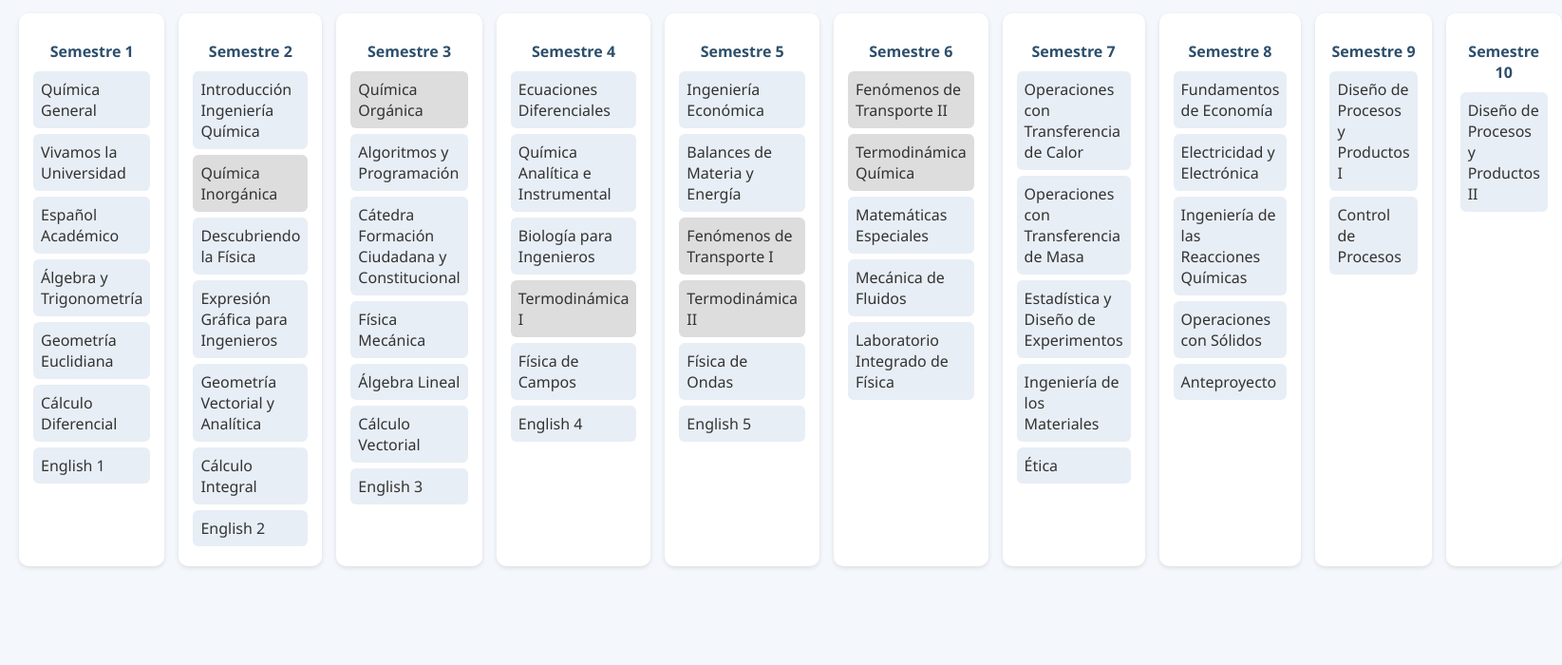
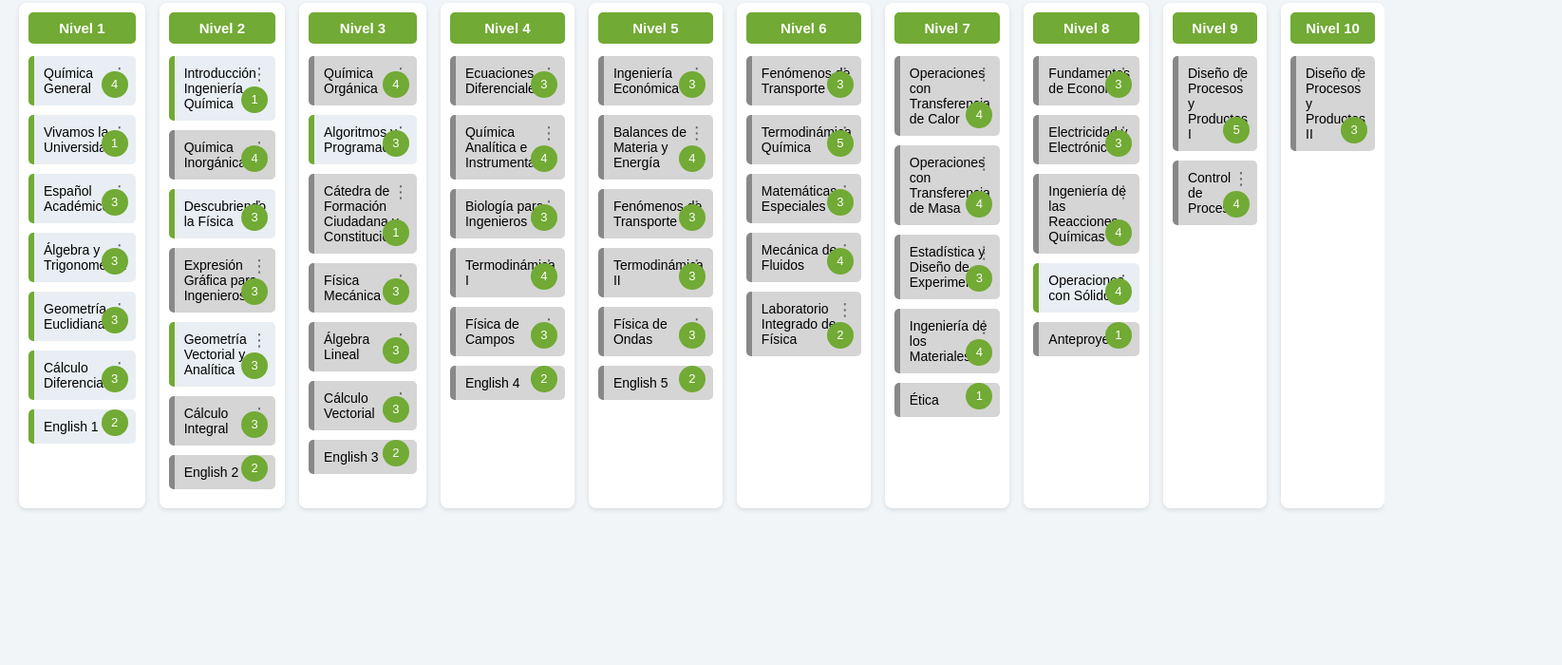
Before and after one commit to Niki2159/NUEVA-MALLA-INGENIERIA-QUIMICA, a plain HTML site: page INDEX.HTML in a window 1280 px wide. Shown: the part 100-800 px from the top of the page at 95% size, 1645 px wide, since content can reach past the window. Drawn offline with Linux system fonts and the light colour scheme.

Commit message:
Refactor INDEX.HTML with new styles and course data
Updated styling and course structure in INDEX.HTML.

```diff
--- a/INDEX.HTML
+++ b/INDEX.HTML
@@ -5,65 +5,92 @@
 <title>Malla Curricular Ingeniería Química</title>
 <style>
 body {
-        font-family: "Segoe UI", sans-serif;
-        background: #f4f7fb;
+    font-family: Arial, sans-serif;
+    background: #f2f5f7;
     margin: 0;
     padding: 20px;
-        color: #333;
 }
 h1 {
     text-align: center;
-        color: #345;
-        margin-bottom: 30px;
+    color: #2f4f4f;
 }
 .grid {
     display: grid;
     grid-template-columns: repeat(10, 1fr);
     gap: 15px;
+    margin-top: 25px;
 }
 .semester {
-        background: white;
-        padding: 15px;
-        border-radius: 10px;
+    background: #ffffff;
+    border-radius: 8px;
+    padding: 10px;
     box-shadow: 0 2px 5px rgba(0,0,0,0.1);
 }
 .semester h2 {
-        font-size: 16px;
+    background: #71aa34;
+    color: white;
+    padding: 8px;
+    font-size: 15px;
     text-align: center;
-        margin-bottom: 10px;
-        color: #2d4f6c;
+    border-radius: 5px;
+    margin-top: 0;
 }
 .course {
-        padding: 8px;
-        margin: 6px 0;
-        border-radius: 6px;
-        background: #e8eef5;
+    position: relative;
+    background: #e8eef3;
+    border-left: 6px solid #71aa34;
+    padding: 10px;
+    margin: 10px 0;
+    border-radius: 5px;
     cursor: pointer;
-        position: relative;
+    font-size: 14px;
     transition: 0.2s;
 }
+.course.approved {
+    background: #c5e8b7 !important;
+    text-decoration: line-through;
+}
 .course.locked {
-        background: #ddd;
+    background: #d5d5d5;
     cursor: not-allowed;
+    border-left-color: #888;
 }
-    .course.approved {
-        background: #b6e3b0;
-        text-decoration: line-through;
+.dots {
+    position: absolute;
+    right: 8px;
+    top: 8px;
+    font-size: 18px;
+    color: #666;
+}
+.credits {
+    position: absolute;
+    right: 8px;
+    bottom: 8px;
+    background: #71aa34;
+    color: white;
+    width: 28px;
+    height: 28px;
+    border-radius: 50%;
+    display: flex;
+    justify-content: center;
+    align-items: center;
+    font-size: 13px;
 }
 .tooltip {
     visibility: hidden;
     opacity: 0;
-        background: #333;
-        color: #fff;
+    background: black;
+    color: white;
     padding: 6px;
     border-radius: 5px;
+    font-size: 12px;
     position: absolute;
+    top: 50%;
     left: 105%;
-        top: 50%;
     transform: translateY(-50%);
     white-space: nowrap;
-        font-size: 12px;
     transition: 0.2s;
+    z-index: 5;
 }
 .course.locked:hover .tooltip {
     visibility: visible;
@@ -79,38 +106,133 @@
 
 <script>
 const semesters = {
-    "1": ["Química General","Vivamos la Universidad","Español Académico","Álgebra y Trigonometría",
-          "Geometría Euclidiana","Cálculo Diferencial","English 1"],
-    "2": ["Introducción Ingeniería Química","Química Inorgánica","Descubriendo la Física",
-          "Expresión Gráfica para Ingenieros","Geometría Vectorial y Analítica","Cálculo Integral","English 2"],
-    "3": ["Química Orgánica","Algoritmos y Programación","Cátedra Formación Ciudadana y Constitucional",
-          "Física Mecánica","Álgebra Lineal","Cálculo Vectorial","English 3"],
-    "4": ["Ecuaciones Diferenciales","Química Analítica e Instrumental","Biología para Ingenieros",
-          "Termodinámica I","Física de Campos","English 4"],
-    "5": ["Ingeniería Económica","Balances de Materia y Energía","Fenómenos de Transporte I",
-          "Termodinámica II","Física de Ondas","English 5"],
-    "6": ["Fenómenos de Transporte II","Termodinámica Química","Matemáticas Especiales",
-          "Mecánica de Fluidos","Laboratorio Integrado de Física"],
-    "7": ["Operaciones con Transferencia de Calor","Operaciones con Transferencia de Masa",
-          "Estadística y Diseño de Experimentos","Ingeniería de los Materiales","Ética"],
-    "8": ["Fundamentos de Economía","Electricidad y Electrónica","Ingeniería de las Reacciones Químicas",
-          "Operaciones con Sólidos","Anteproyecto"],
-    "9": ["Diseño de Procesos y Productos I","Control de Procesos"],
-    "10":["Diseño de Procesos y Productos II"]
+    1: [
+        ["Química General", 4],
+        ["Vivamos la Universidad", 1],
+        ["Español Académico", 3],
+        ["Álgebra y Trigonometría", 3],
+        ["Geometría Euclidiana", 3],
+        ["Cálculo Diferencial", 3],
+        ["English 1", 2]
+    ],
+    2: [
+        ["Introducción Ingeniería Química", 1],
+        ["Química Inorgánica", 4],
+        ["Descubriendo la Física", 3],
+        ["Expresión Gráfica para Ingenieros", 3],
+        ["Geometría Vectorial y Analítica", 3],
+        ["Cálculo Integral", 3],
+        ["English 2", 2]
+    ],
+    3: [
+        ["Química Orgánica", 4],
+        ["Algoritmos y Programación", 3],
+        ["Cátedra de Formación Ciudadana y Constitucional", 1],
+        ["Física Mecánica", 3],
+        ["Álgebra Lineal", 3],
+        ["Cálculo Vectorial", 3],
+        ["English 3", 2]
+    ],
+    4: [
+        ["Ecuaciones Diferenciales", 3],
+        ["Química Analítica e Instrumental", 4],
+        ["Biología para Ingenieros", 3],
+        ["Termodinámica I", 4],
+        ["Física de Campos", 3],
+        ["English 4", 2]
+    ],
+    5: [
+        ["Ingeniería Económica", 3],
+        ["Balances de Materia y Energía", 4],
+        ["Fenómenos de Transporte I", 3],
+        ["Termodinámica II", 3],
+        ["Física de Ondas", 3],
+        ["English 5", 2]
+    ],
+    6: [
+        ["Fenómenos de Transporte II", 3],
+        ["Termodinámica Química", 5],
+        ["Matemáticas Especiales", 3],
+        ["Mecánica de Fluidos", 4],
+        ["Laboratorio Integrado de Física", 2]
+    ],
+    7: [
+        ["Operaciones con Transferencia de Calor", 4],
+        ["Operaciones con Transferencia de Masa", 4],
+        ["Estadística y Diseño de Experimentos", 3],
+        ["Ingeniería de los Materiales", 4],
+        ["Ética", 1]
+    ],
+    8: [
+        ["Fundamentos de Economía", 3],
+        ["Electricidad y Electrónica", 3],
+        ["Ingeniería de las Reacciones Químicas", 4],
+        ["Operaciones con Sólidos", 4],
+        ["Anteproyecto", 1]
+    ],
+    9: [
+        ["Diseño de Procesos y Productos I", 5],
+        ["Control de Procesos", 4]
+    ],
+    10: [
+        ["Diseño de Procesos y Productos II", 3]
+    ]
 };
 
-// Dependencias simples de ejemplo (puedes ajustarlas)
+// Prerequisitos
 const prereqs = {
-    "Química Inorgánica":["Química General"],
-    "Química Orgánica":["Química General","Química Inorgánica"],
-    "Termodinámica I":["Física Mecánica","Cálculo Vectorial"],
-    "Fenómenos de Transporte I":["Ecuaciones Diferenciales"],
-    "Fenómenos de Transporte II":["Fenómenos de Transporte I"],
-    "Termodinámica II":["Termodinámica I"],
-    "Termodinámica Química":["Termodinámica II"]
+    "Química Inorgánica": ["Química General"],
+    "Expresión Gráfica para Ingenieros": ["Geometría Euclidiana"],
+    "Cálculo Integral": ["Cálculo Diferencial", "Álgebra y Trigonometría"],
+    "English 2": ["English 1"],
+    "Química Orgánica": ["Química Inorgánica"],
+    "Cátedra de Formación Ciudadana y Constitucional": ["CREDITOS:20"],
+    "Física Mecánica": ["Geometría Vectorial y Analítica","Descubriendo la Física","Cálculo Diferencial"],
+    "Álgebra Lineal": ["Geometría Vectorial y Analítica","Álgebra y Trigonometría"],
+    "Cálculo Vectorial": ["Cálculo Integral","Geometría Vectorial y Analítica"],
+    "English 3": ["English 2"],
+    "Ecuaciones Diferenciales": ["Cálculo Integral","Álgebra Lineal"],
+    "Química Analítica e Instrumental": ["Química Orgánica"],
+    "Biología para Ingenieros": ["Química Orgánica"],
+    "Termodinámica I": ["Algoritmos y Programación"],
+    "Física de Campos": ["Física Mecánica","Cálculo Integral"],
+    "English 4": ["English 3"],
+    "Ingeniería Económica": ["CREDITOS:70"],
+    "Balances de Materia y Energía": ["Termodinámica I","Expresión Gráfica para Ingenieros"],
+    "Fenómenos de Transporte I": ["Ecuaciones Diferenciales"],
+    "Termodinámica II": ["Termodinámica I"],
+    "Física de Ondas": ["Física Mecánica"],
+    "English 5": ["English 4"],
+    "Fenómenos de Transporte II": ["Fenómenos de Transporte I"],
+    "Termodinámica Química": ["Química Analítica e Instrumental","Fenómenos de Transporte II","Balances de Materia y Energía"],
+    "Matemáticas Especiales": ["Ecuaciones Diferenciales","Algoritmos y Programación"],
+    "Mecánica de Fluidos": ["Fenómenos de Transporte I"],
+    "Laboratorio Integrado de Física": ["Física de Campos","Física de Ondas"],
+    "Operaciones con Transferencia de Calor": ["Balances de Materia y Energía","Matemáticas Especiales","Mecánica de Fluidos"],
+    "Operaciones con Transferencia de Masa": ["Fenómenos de Transporte II","Termodinámica Química"],
+    "Estadística y Diseño de Experimentos": ["Química Analítica e Instrumental"],
+    "Ingeniería de los Materiales": ["Ingeniería Económica"],
+    "Ética": ["CREDITOS:100"],
+    "Fundamentos de Economía": ["CREDITOS:50"],
+    "Electricidad y Electrónica": ["Física de Campos"],
+    "Ingeniería de las Reacciones Químicas": ["Estadística y Diseño de Experimentos","Operaciones con Transferencia de Calor","Biología para Ingenieros"],
+    "Anteproyecto": ["Estadística y Diseño de Experimentos"],
+    "Diseño de Procesos y Productos I": ["Operaciones con Transferencia de Masa","Operaciones con Sólidos","Ingeniería de las Reacciones Químicas","Ingeniería de los Materiales"],
+    "Control de Procesos": ["Electricidad y Electrónica","Ingeniería de las Reacciones Químicas"],
+    "Diseño de Procesos y Productos II": ["Diseño de Procesos y Productos I"]
 };
 
 let approved = JSON.parse(localStorage.getItem("approvedCourses") || "[]");
+
+function totalCredits() {
+    let sum = 0;
+    for (let sem in semesters) {
+        semesters[sem].forEach(([name, credits]) => {
+            if (approved.includes(name)) sum += credits;
+        });
+    }
+    return sum;
+}
 
 function renderGrid() {
     const container = document.getElementById("grid");
@@ -121,40 +243,70 @@ function renderGrid() {
         col.className = "semester";
 
         const title = document.createElement("h2");
-        title.textContent = `Semestre ${sem}`;
+        title.textContent = `Nivel ${sem}`;
         col.appendChild(title);
 
-        semesters[sem].forEach(course => {
-            const div = document.createElement("div");
-            div.className = "course";
+        semesters[sem].forEach(([course, credits]) => {
+            const card = document.createElement("div");
+            card.className = "course";
 
-            if (approved.includes(course)) div.classList.add("approved");
+            if (approved.includes(course)) card.classList.add("approved");
 
             const reqs = prereqs[course] || [];
-            const missing = reqs.filter(r => !approved.includes(r));
+            const missing = [];
+            let earnedCredits = totalCredits();
+
+            reqs.forEach(r => {
+                if (r.startsWith("CREDITOS:")) {
+                    let need = parseInt(r.split(":")[1]);
+                    if (earnedCredits < need) missing.push(`Créditos requeridos: ${need}`);
+                } else if (!approved.includes(r)) {
+                    missing.push(r);
+                }
+            });
 
             if (missing.length > 0) {
-                div.classList.add("locked");
+                card.classList.add("locked");
                 const tip = document.createElement("div");
                 tip.className = "tooltip";
-                tip.textContent = "Faltan: " + missing.join(", ");
-                div.appendChild(tip);
+                tip.textContent = "Falta: " + missing.join(", ");
+                card.appendChild(tip);
             }
 
-            div.textContent = course;
-            div.onclick = () => toggleCourse(course);
-            col.appendChild(div);
+            card.textContent = course;
+            const dots = document.createElement("div");
+            dots.className = "dots";
+            dots.textContent = "⋮";
+            card.appendChild(dots);
+
+            const cred = document.createElement("div");
+            cred.className = "credits";
+            cred.textContent = credits;
+            card.appendChild(cred);
+
+            card.onclick = () => toggle(course);
+            col.appendChild(card);
         });
 
         container.appendChild(col);
     }
 }
 
-function toggleCourse(course) {
+function toggle(course) {
     const reqs = prereqs[course] || [];
-    const missing = reqs.filter(r => !approved.includes(r));
+    let earnedCredits = totalCredits();
+    let unmet = [];
 
-    if (missing.length > 0) return;
+    reqs.forEach(r => {
+        if (r.startsWith("CREDITOS:")) {
+            let need = parseInt(r.split(":")[1]);
+            if (earnedCredits < need) unmet.push(`Créditos requeridos: ${need}`);
+        } else if (!approved.includes(r)) {
+            unmet.push(r);
+        }
+    });
+
+    if (unmet.length > 0) return;
 
     if (approved.includes(course))
         approved = approved.filter(c => c !== course);
@@ -167,6 +319,5 @@ function toggleCourse(course) {
 
 renderGrid();
 </script>
-
 </body>
 </html>
```
Lines whose indentation alone changed are shown as unchanged.
